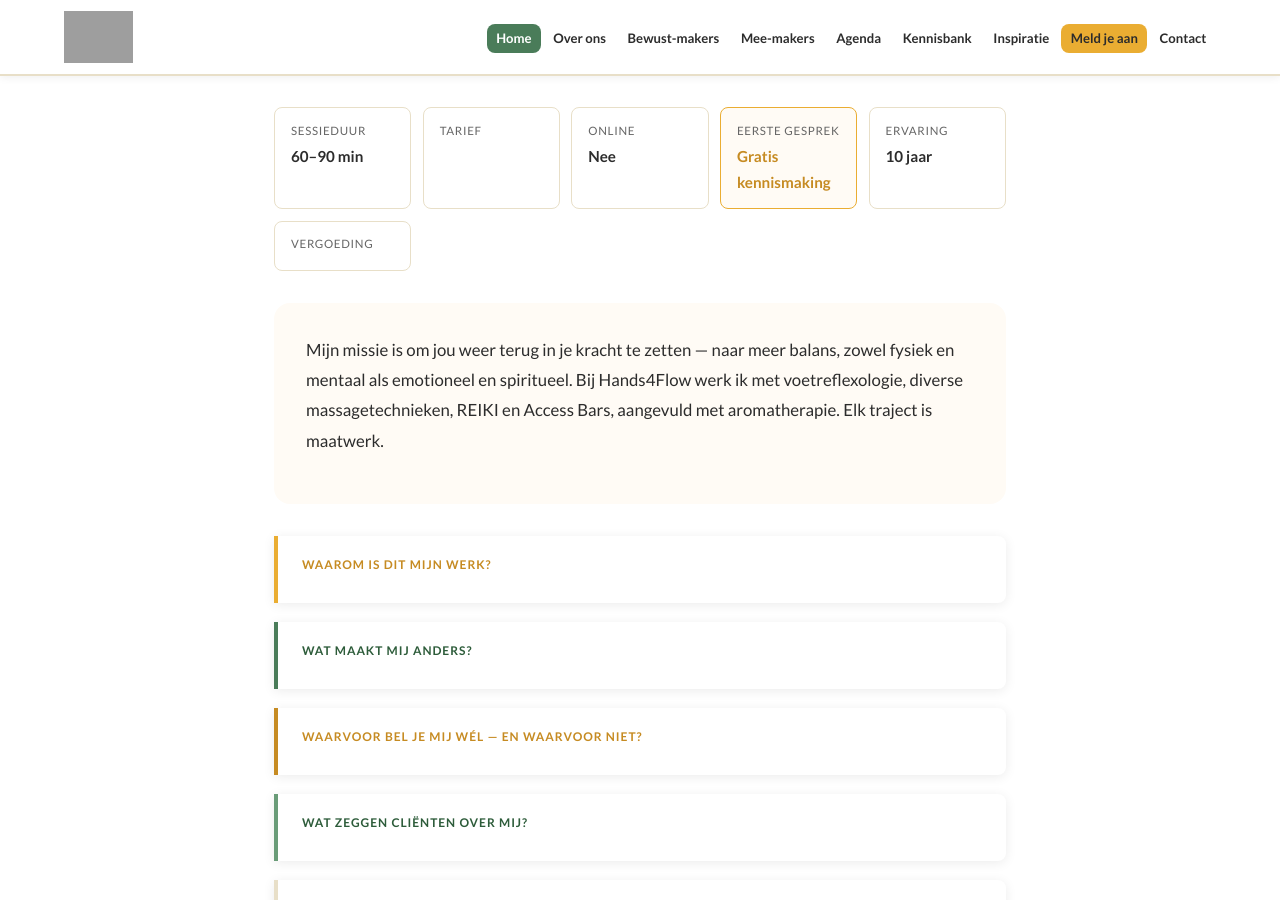
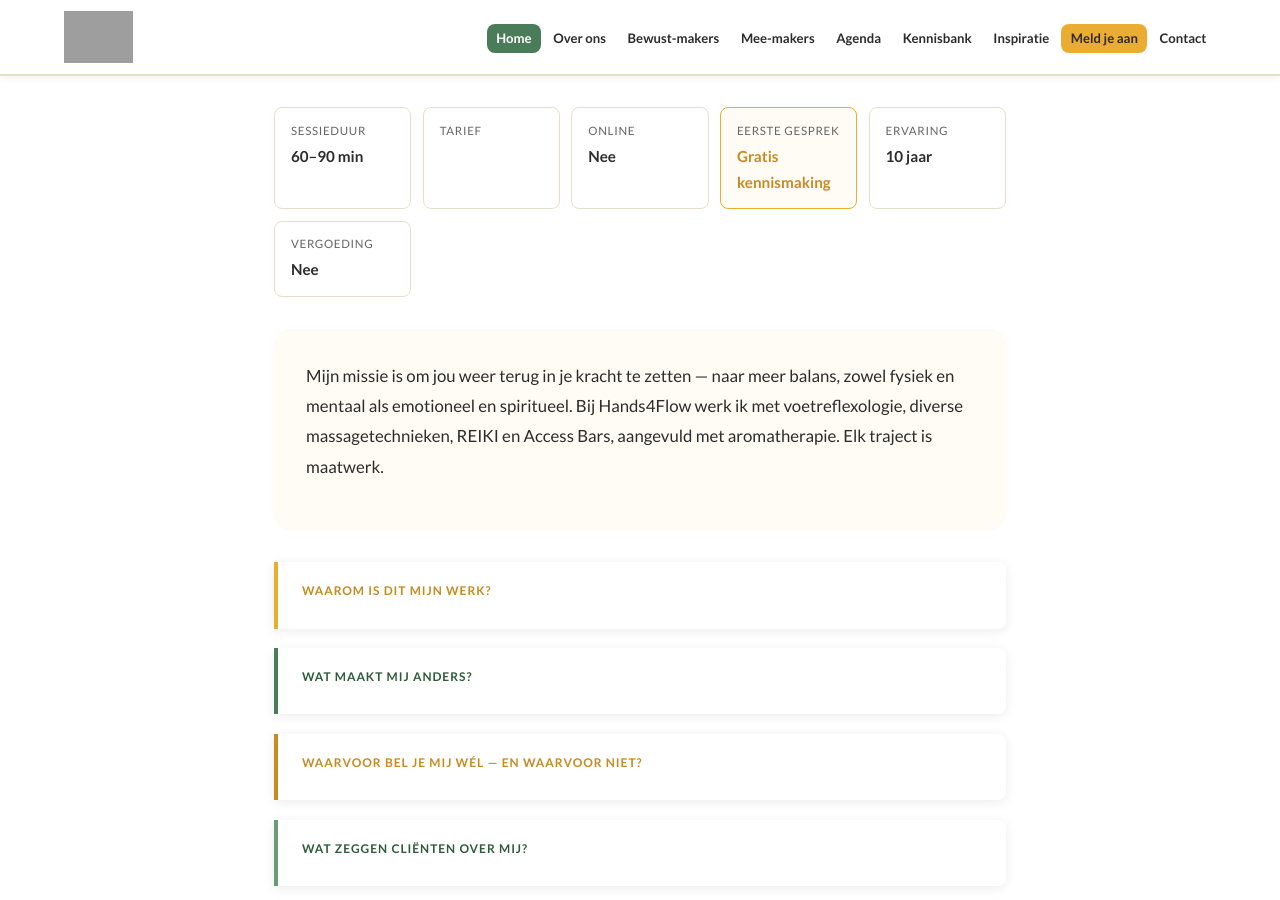
Before and after one commit to hands4flownl/nederland-bewust, a Jekyll site: the page built from _bewust-makers/welkom-bij-hands4flow.md, in a window 1280 px wide and 900 px high, scrolled down 485 px. Built offline with Jekyll 4.4.1, drawn with Linux system fonts in a browser that asks for light colours; a script that is not in the unit is left out; grey boxes are pictures that could not be loaded.

Commit message:
Update Bewust-Maker “welkom-bij-hands4flow”

```diff
--- a/_bewust-makers/welkom-bij-hands4flow.md
+++ b/_bewust-makers/welkom-bij-hands4flow.md
@@ -1,45 +1,48 @@
 ---
-naam: "Elsemarie van der Ploeg"
-praktijk: "Hands4Flow"
-provincie: "Drenthe"
-stad: "Emmen"
-foto: "https://nederland-bewust.nl/wp-content/uploads/2025/09/cropped-cropped-cropped-foto-Bewust-maker-Elsemarie.jpg"
+naam: Elsemarie van der Ploeg
+praktijk: Hands4Flow
+foto: https://nederland-bewust.nl/wp-content/uploads/2025/09/cropped-cropped-cropped-foto-Bewust-maker-Elsemarie.jpg
+provincie: Drenthe
+stad: Emmen
 categorieen:
-  - "Massage"
-  - "Energetisch"
+  - Massage
+  - Energetisch
 methoden:
-  - "Voetreflexologie"
-  - "REIKI"
-  - "Access Bars"
-  - "Aromatherapie"
-website: "https://www.hands4flow.nl"
-online: "Nee"
-sessieduur: "60–90 min"
+  - Voetreflexologie
+  - REIKI
+  - Access Bars
+  - Aromatherapie
+website: https://www.hands4flow.nl
+online: Nee
+sessieduur: 60–90 min
 tarief: ""
-eerste_gesprek: "Gratis kennismaking"
-vergoeding: ""
+eerste_gesprek: Gratis kennismaking
+vergoeding: Nee
 ervaringsjaren: 10
 talen:
-  - "Nederlands"
+  - Nederlands
 doelgroepen:
-  - "Volwassenen"
-  - "Ouderen"
-  - "Burnout herstel"
+  - Volwassenen
+  - Ouderen
+  - Burnout herstel
 opleidingen:
-  - "Voetreflexologie (gecertificeerd)"
-  - "REIKI niveau I, II & Master"
-  - "Access Bars gecertificeerd"
-  - "Aromatherapie"
+  - Voetreflexologie (gecertificeerd)
+  - REIKI niveau I, II & Master
+  - Access Bars gecertificeerd
+  - Aromatherapie
 verenigingen: []
-bio: "Mijn missie is om jou weer terug in je kracht te zetten — naar meer balans, zowel fysiek en mentaal als emotioneel en spiritueel. Bij Hands4Flow werk ik met voetreflexologie, diverse massagetechnieken, REIKI en Access Bars, aangevuld met aromatherapie. Elk traject is maatwerk."
+bio: Mijn missie is om jou weer terug in je kracht te zetten — naar meer balans,
+  zowel fysiek en mentaal als emotioneel en spiritueel. Bij Hands4Flow werk ik
+  met voetreflexologie, diverse massagetechnieken, REIKI en Access Bars,
+  aangevuld met aromatherapie. Elk traject is maatwerk.
+voor_wie: ""
+wat_zeggen_clienten: ""
+layout: bewust-maker
+permalink: /bewust-makers/welkom-bij-hands4flow/
 waarom: ""
 onderscheid: ""
-voor_wie: ""
-wat_zeggen_clienten: ""
 na_sessie: ""
 gepubliceerd: true
 uitgelicht: true
-lidmaatschap: "Bewust-maker"
-layout: bewust-maker
-permalink: /bewust-makers/welkom-bij-hands4flow/
+lidmaatschap: Bewust-maker
 ---
```
